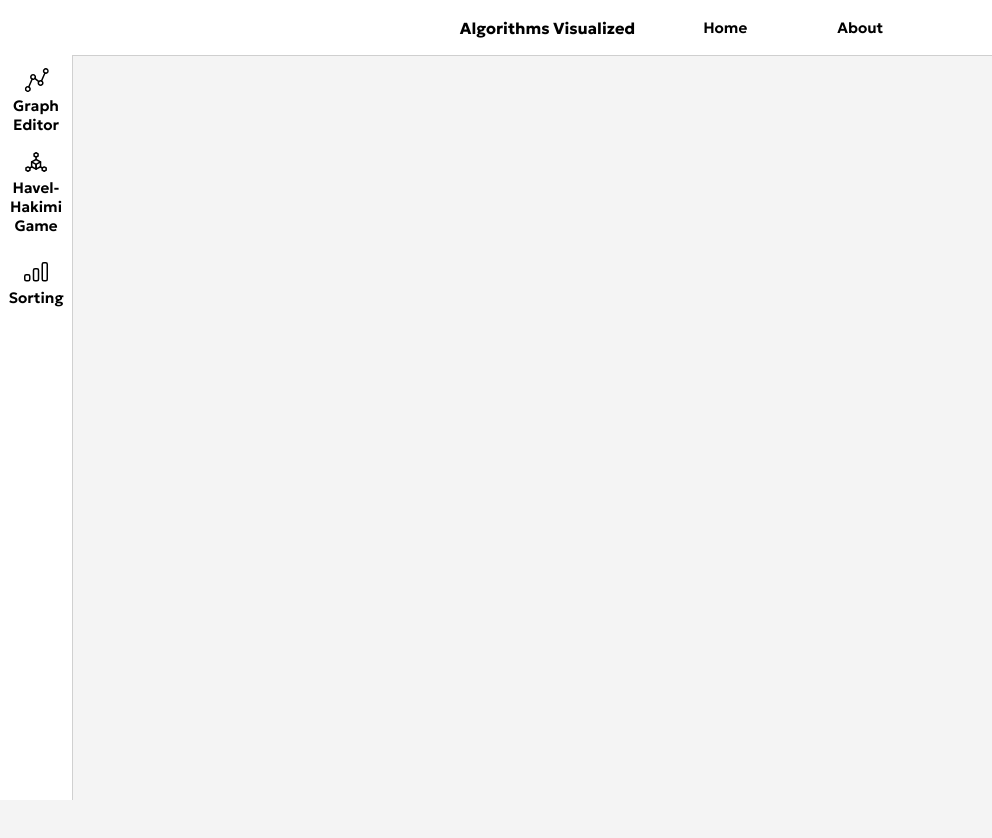
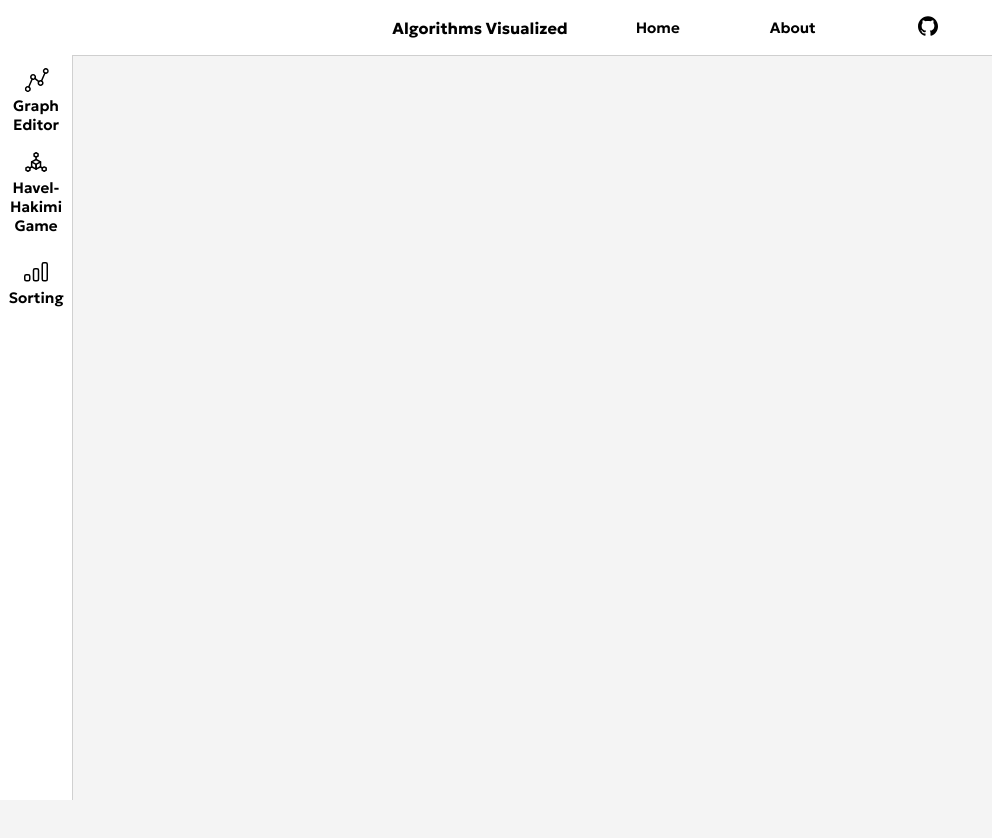
Before and after one commit to oscar-jiang/algorithms-visualized, a plain HTML site: page sorting.html in a window 1280 px wide. Shown: the whole page, without its empty margins (0-992 px from the left). Drawn offline with Linux system fonts and the light colour scheme.

Commit message:
added github button

```diff
--- a/scripts/header-sidebar-buttons.js
+++ b/scripts/header-sidebar-buttons.js
@@ -13,3 +13,6 @@ document.querySelector('.js-h-h-button').addEventListener('click', () => {
 document.querySelector('.js-sorting-button').addEventListener('click', () => {
     location.href='sorting.html';
 });
+document.querySelector('.js-github-button').addEventListener('click', () => {
+    location.href='https://github.com/oscar-jiang/silver-fishstick';
+});
--- a/sorting.html
+++ b/sorting.html
@@ -26,6 +26,7 @@
         <div class="middle-section">
             <button class="base-button-header js-home-button">Home</button>
             <button class="base-button-header js-about-button">About</button>
+            <button class="base-button-header js-github-button"><img src="images/github.svg"></button>
         </div>
     </div>
 
@@ -35,7 +36,6 @@
         <button class="base-button-sidebar js-sorting-button"><img src="images/sorting-algo-icon.svg"> Sorting</button>
     </div>
 
-
     <script src="scripts/header-sidebar-buttons.js"></script>
     <script src="scripts/sorting-algorithms.js"></script>
   </body>
--- a/styles/header.css
+++ b/styles/header.css
@@ -38,7 +38,7 @@
     /* z-index: 2; */
 
     display: grid;
-    grid-template-columns: 1fr 1fr;
+    grid-template-columns: 1fr 1fr 1fr;
 }
 
 .home-algorithms {
```
Also changed, not shown: about-page.html (+1 -0 lines), graph-editor.html (+1 -0 lines), havel-hakimi-game.html (+1 -0 lines), home-page.html (+1 -0 lines), images/github.svg (added).
